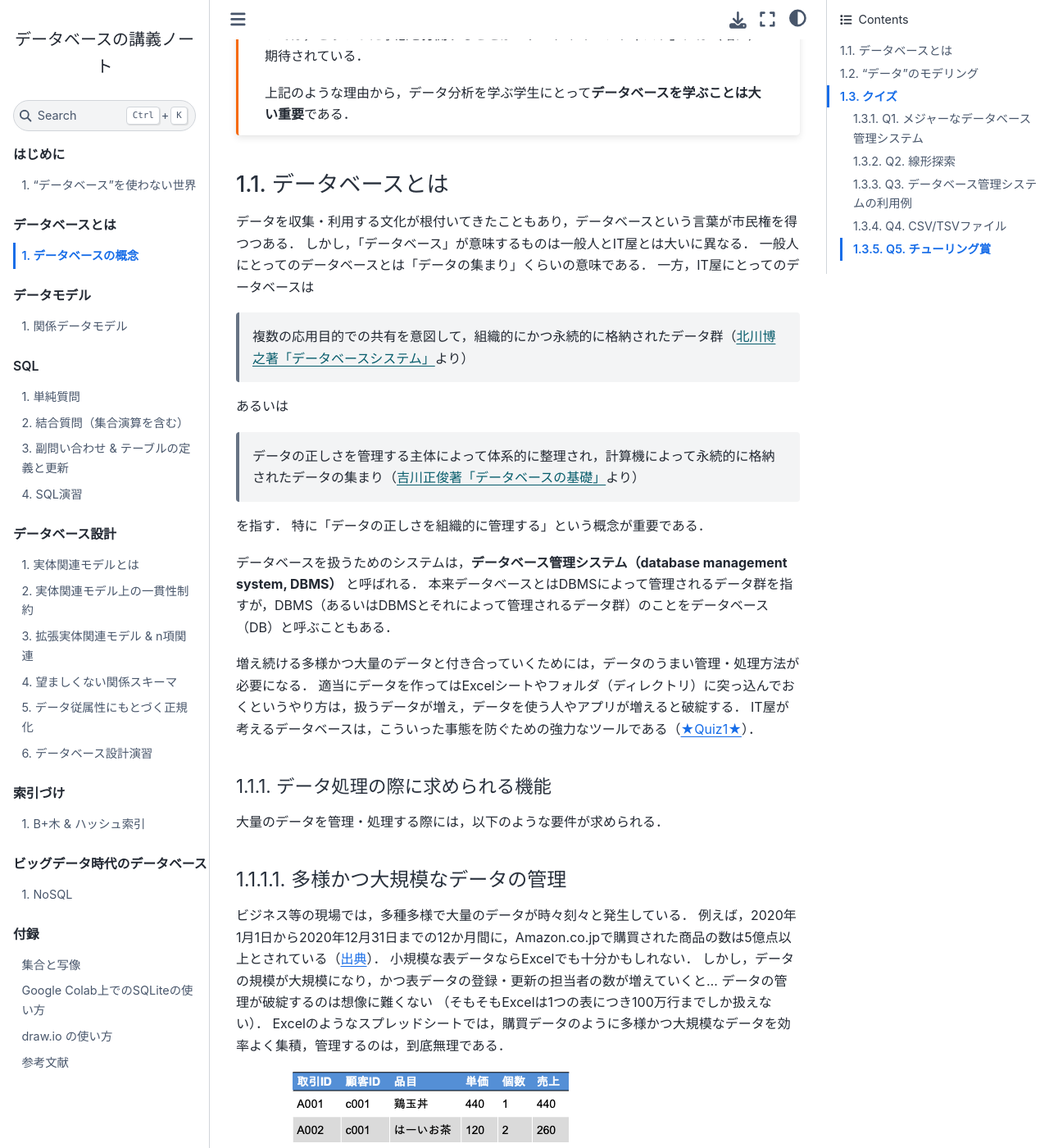
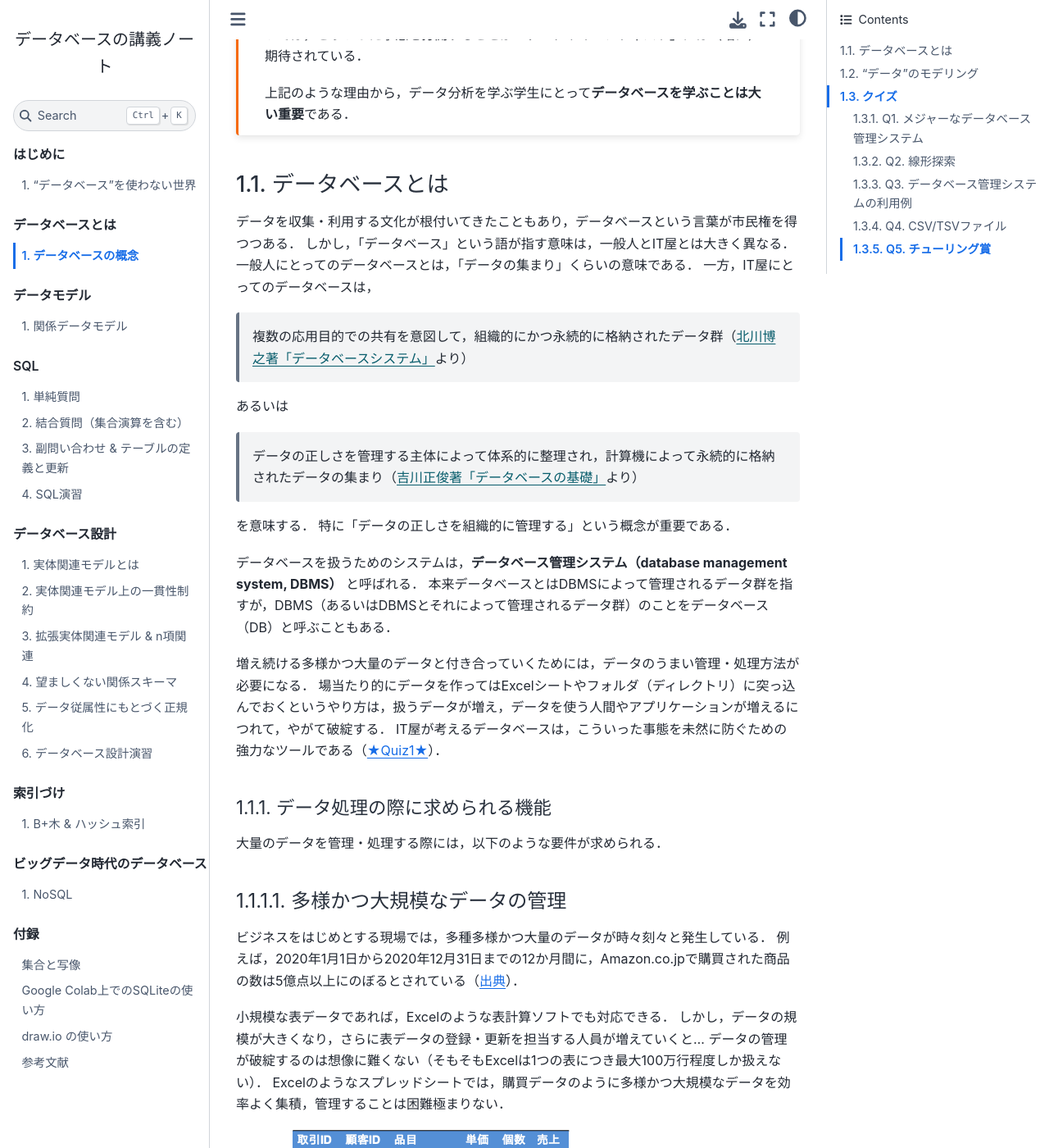
Before and after one commit to hontolab-courses/database-lecturenote, a Jupyter Book: the page built from content/concept-of-database/01.md, in a window 1280 px wide and 1400 px high, scrolled down 1113 px. Shown: the whole window at 82% size. Built offline with Jupyter Book 1.0.4 settings and Sphinx 7.4.7 and the Sphinx Book theme 1.1.4, drawn with Linux system fonts in a browser that asks for light colours; some of the changed text lies outside the part shown.

Commit message:
データベースの概念

````diff
--- a/content/concept-of-database/01.md
+++ b/content/concept-of-database/01.md
@@ -1,11 +1,11 @@
 # データベースの概念
-今日，データベースは様々な業務やアプリケーションに利用されている．
-例えば，[Amazon](https://www.amazon.co.jp/)や[楽天市場](https://www.rakuten.co.jp/)といったオンラインショッピングサイトにおいては，購買管理や在庫管理を行うためにデータベースが用いられている．
-[Instagram](https://www.instagram.com/)や[Tiktok](https://www.tiktok.com/)といった，多数のユーザがコンテンツを投稿するソーシャルメディアでもデータベースは欠かせない．
-個人用ブログのような比較的小規模なアプリケーションにおいても，記事データを管理するためにデータベースが用いられる（例: [WordPress](https://ja.wordpress.org/)）．
+今日，データベースは様々な業務やアプリケーションで利用されている．
+例えば，[Amazon](https://www.amazon.co.jp/)や[楽天市場](https://www.rakuten.co.jp/)といったオンラインショッピングサイトにおいては，購買履歴管理や在庫管理を行うためにデータベースが用いられている．
+[Instagram](https://www.instagram.com/)や[Tiktok](https://www.tiktok.com/)といった，多数のユーザがコンテンツを投稿するソーシャルメディアにおいてもデータベースは欠かせない．
+個人用ブログのような比較的小規模なウェブサイトでも，記事データを管理するためにデータベースが用いられている（例: [WordPress](https://ja.wordpress.org/)）．
 データを語る上で，データベースはなくてはならないものである．
 
-本章では，データベースの概念を説明した後，最も代表的なデータベースであり，かつ本講義の主要テーマである**関係データベース** の概要について説明する．
+本章では，データベースの概念を説明した後，最も代表的なデータベースであり，かつ本講義の主要テーマである**関係データベース** の概要について述べる．
 
 
 ```{warning}
@@ -39,9 +39,9 @@
 
 ## データベースとは
 データを収集・利用する文化が根付いてきたこともあり，データベースという言葉が市民権を得つつある．
-しかし，「データベース」が意味するものは一般人とIT屋とは大いに異なる．
-一般人にとってのデータベースとは「データの集まり」くらいの意味である．
-一方，IT屋にとってのデータベースは
+しかし，「データベース」という語が指す意味は，一般人とIT屋とは大きく異なる．
+一般人にとってのデータベースとは，「データの集まり」くらいの意味である．
+一方，IT屋にとってのデータベースは，
 
 > 複数の応用目的での共有を意図して，組織的にかつ永続的に格納されたデータ群（[北川博之著「データベースシステム」](https://www.ohmsha.co.jp/book/9784274225161/)より）
 
@@ -49,60 +49,62 @@
 
 > データの正しさを管理する主体によって体系的に整理され，計算機によって永続的に格納されたデータの集まり（[吉川正俊著「データベースの基礎」](https://www.ohmsha.co.jp/book/9784274223730/)より）
 
-を指す．
+を意味する．
 特に「データの正しさを組織的に管理する」という概念が重要である．
 
 データベースを扱うためのシステムは，**データベース管理システム（database management system, DBMS）** と呼ばれる．
 本来データベースとはDBMSによって管理されるデータ群を指すが，DBMS（あるいはDBMSとそれによって管理されるデータ群）のことをデータベース（DB）と呼ぶこともある．
 
 増え続ける多様かつ大量のデータと付き合っていくためには，データのうまい管理・処理方法が必要になる．
-適当にデータを作ってはExcelシートやフォルダ（ディレクトリ）に突っ込んでおくというやり方は，扱うデータが増え，データを使う人やアプリが増えると破綻する．
-IT屋が考えるデータベースは，こういった事態を防ぐための強力なツールである（[★Quiz1★](#Q2-1)）．
+場当たり的にデータを作ってはExcelシートやフォルダ（ディレクトリ）に突っ込んでおくというやり方は，扱うデータが増え，データを使う人間やアプリケーションが増えるにつれて，やがて破綻する．
+IT屋が考えるデータベースは，こういった事態を未然に防ぐための強力なツールである（[★Quiz1★](#Q2-1)）．
 
 
 ### データ処理の際に求められる機能
 大量のデータを管理・処理する際には，以下のような要件が求められる．
 
 #### 多様かつ大規模なデータの管理
-ビジネス等の現場では，多種多様で大量のデータが時々刻々と発生している．
-例えば，2020年1月1日から2020年12月31日までの12か月間に，Amazon.co.jpで購買された商品の数は5億点以上とされている（[出典](https://sell.amazon.co.jp/learn/what-is-ecommerce)）．
-小規模な表データならExcelでも十分かもしれない．
-しかし，データの規模が大規模になり，かつ表データの登録・更新の担当者の数が増えていくと… データの管理が破綻するのは想像に難くない
-（そもそもExcelは1つの表につき100万行までしか扱えない）．
-Excelのようなスプレッドシートでは，購買データのように多様かつ大規模なデータを効率よく集積，管理するのは，到底無理である．
+ビジネスをはじめとする現場では，多種多様かつ大量のデータが時々刻々と発生している．
+例えば，2020年1月1日から2020年12月31日までの12か月間に，Amazon.co.jpで購買された商品の数は5億点以上にのぼるとされている（[出典](https://sell.amazon.co.jp/learn/what-is-ecommerce)）．
+
+小規模な表データであれば，Excelのような表計算ソフトでも対応できる．
+しかし，データの規模が大きくなり，さらに表データの登録・更新を担当する人員が増えていくと…
+データの管理が破綻するのは想像に難くない（そもそもExcelは1つの表につき最大100万行程度しか扱えない）．
+Excelのようなスプレッドシートでは，購買データのように多様かつ大規模なデータを効率よく集積，管理することは困難極まりない．
 
 ![破綻するExcel](fig/2-1.png "破綻するExcel")
 
 
 #### データの正しさの保証
 管理するデータが大量かつ多様になってくると，データを正しく保つことが難しくなってくる．
-管理対象となるデータに誤りのあるデータが混入すると，大変なことになる．
-例えば，下の図のように購買データの中に
-- あり得ない売り上げ金額が入っている
-- 入力形式が異なる日付が入っている
-- 取扱商品リストにないはずの商品が購買履歴に入っている
+管理対象となるデータに誤りが混入すると，大変なことになる．
+例えば，下の図のように，購買データの中に
+- 現実にはあり得ない売り上げ金額が記録されている
+- 入力形式が異なる日付が混在している
+- 取扱商品リストにないはずの商品が購買履歴に含まれている
 
 といったことが起きると，オンラインショッピング事業においては一大事である．
-このようにデータ管理においては，格納されるデータの正しさ，データ間の矛盾のなさを保証する機能が求められる．
+それゆえ，データ管理においては，格納されるデータの正しさ，データ間の矛盾のなさを保証する機能が求められる．
 
 ![あり得ないデータ](fig/2-2.png "あり得ないデータ")
 
 
 #### 高速で効率的なデータ処理
 データが大量に格納できたとしても，対象となるデータを高速に処理できなければ使い物にならない．
-数百万件の書籍の情報を格納したシステムがあっても，ニーズを満たす書籍リストの検索結果を出力するのに何分もかかるシステムは使われない．
-ユーザが増えるほどシステムにかかる負荷は増える．
-例えば，Amazon.co.jpでは毎分平均900件以上の商品取引が行われている（[出典](https://amazon-press.jp/Top-Navi/RSS/Presse-release/amazon/jp/SMB/20211005_SMB-numbers/?initialSessionID=357-7144082-6478660&ld=NSGoogle&ldStackingCodes=NSGoogle)）．
-このように大量のデータのやりとりが発生するケースであっても，高速にデータ処理されることが望ましい（[★Quiz2★](#Q2-2)）．
+たとえ数百万件の書籍情報を格納しているシステムがあっても，ニーズを満たす書籍リストの検索結果を出力するのに数分待たされるようでは，そのようなシステムは使われない．
+
+ユーザが増えるに従って，システムにかかる負荷も増える．
+例えば，Amazon.co.jpでは毎分平均900件以上の商品取引が行われている（[出典](https://press.aboutamazon.com/jp/news/中小企業支援/2021/10/amazon-中小規模の販売事業者様の販売状況を発表)）．
+このように大量のデータのやりとりが発生するケースにおいても，高速にデータ処理されることが求められる（[★Quiz2★](#Q2-2)）．
 
 ![線形探索は大変](fig/2-3.png "線形探索は大変")
 
 
 #### 同時実行（並列処理）
-関連して，大勢の人が同時にデータを検索，追加，更新，削除しても，問題なく動作することも重要である．
-例えば，Xさん，Aさん，Bさんはとあるネット銀行の口座を利用しているとしよう．
-Xさんの預金額は100万円だとする．
+関連して，大勢の人が同時にデータを検索，追加，更新，削除しても，システムが問題なく動作することも重要である．
 
+例えば，Xさん，Aさん，Bさんがとあるネット銀行の口座を利用しているとしよう．
+Xさんの口座残高は100万円であるとする．
 振り込みがあった際，振込先口座の残高の計算は
 
 > 残高 = 振り込み時の「振込先口座」の残高 + 振込額
@@ -111,32 +113,33 @@
 
 > 残高 = 振り込み時の「振込元口座」の残高 - 振込額
 
-となる．当たり前の計算であるが，次のような状況を考えてみよう．
+となる．これは至極当然の処理であるが，次のような状況を考えてみよう．
 
-ある日，AさんとBさんがXさんの口座に「**まったく同時**」に10万円送金したとする．
+ある日，AさんとBさんがXさんの口座に一秒の狂いもなく，**まったく同時**に10万円送金したとする．
 この際，先の計算式をそのまま適用すると，以下の図のような処理になる．
 
 ![排他制御ができていない](fig/2-4.png "排他制御ができていない")
 
-2名の振り込み後のXさんの口座の残高は110万円．こんなことが起きたら大変である．
-上の処理のまずかった点は，たとえ振り込み処理がまったく同時に行われたとしても，Aさんの振り込み処理を待ってからBさんの処理を行うべきだったという点である．
+AさんとBさんが振込みを行った後，Xさんの口座の残高は110万円になりました -- こんなことが起きたら大変である．
+この例における問題点は，たとえ振込み処理が同時に発生したとしても，Aさんの振り込み処理を待ってからBさんの処理を行うべきであったという点である．
 
-このように，データ処理の内容によっては，別の処理が完了したことを保証した後に処理をすすめなければ大惨事になる．
-もし処理の途中で何らかのエラーが起きた場合は，すべての処理をキャンセルして最初の状態に戻すことが求められる．
-同時にアクセスがあった場合でも，データを矛盾なく処理できることは重要である．
+このように，データ処理の内容によっては，別の処理が完了したことを保証してから次の処理を行う必要がある．
+さらに，処理の途中で何らかのエラーが起きた場合は，すべての処理をキャンセルして最初の状態に戻すことが求められる．
+同時にアクセスがあった場合でも，データを矛盾なく処理できることが重要である．
 
 
 #### アクセス権限のコントロール
-データによっては，誰でも閲覧してよいものもあれば，特定の立場のユーザしかアクセスできないようにすべきデータもある．
-多種多様なデータのやりとりが発生するケースでは，ユーザの種別ごとにデータの閲覧，作成，更新，削除といったアクセス権限を管理する機能が必要となる．
+データによっては，誰でも自由に閲覧してよいものもあれば，特定の立場のユーザしかアクセスできないようにすべきものも存在する．
+多種多様なデータのやりとりが発生する環境においては，ユーザの属性ごとにデータの閲覧，作成，更新，削除といったアクセス権限を制御する機能が必要となる．
 
 
 ### データベースを用いるメリット
-一人で扱えるほどデータが小規模であれば，Excelなどのソフトウェアでデータ管理しても問題ない．
-しかし，扱うデータが多様かつ大規模になると，データ処理の質が変わるため，データの管理・処理方法を変える必要がある．
+一人で扱えるほどデータの規模が小さければ，Excelなどの表計算用のソフトウェアでデータ管理しても問題はない．
+しかし，扱うデータが多様かつ大規模になると，要求されるデータ処理の質が変わる．
+そのため，データの管理方法や処理方法を見直す必要がある．
 
-本稿で学ぶデータベースを用いれば，**データを一元管理**が可能になり，データ管理・データ利活用における様々な恩恵を受けられる．
-具体的には，データベースが備える以下のような性質あるいは関連技術を用いることで，前節で述べた「データ処理に求められる要件」をクリアすることができる（[★Quiz3★](#Q2-3)，[★Quiz4★](#Q2-4)）．
+本稿で学ぶデータベースを用いれば，**データの一元管理**が可能となり，データ管理・データ利活用における様々な恩恵を受けられる．
+具体的には，データベースが備える以下のような特性あるいは関連技術を用いることで，前節で述べた「データ処理に求められる要件」をクリアすることができる（[★Quiz3★](#Q2-3)，[★Quiz4★](#Q2-4)）．
 
 - 大規模なデータの管理：「**物理的データ格納方式**」の工夫によって対応
 - データの正しさの保証：「**一貫性制約**」によって対応
@@ -183,33 +186,32 @@
 ### モデリングとは？
 科学やビジネスの世界では，モデルあるいはモデリングという用語がしばしば登場する．
 ビジネスプロセスモデル，物理モデル，統計モデルなど，世の中には様々なモデルが存在する．
-モデルとは，複雑な仕組みや現象，状態などを表現・分析・操作しやすくするために，それらから興味のあるところ以外をそぎ落とし抽象化したものである．
+モデルとは，複雑な仕組みや現象，状態などを表現・分析・操作しやすくするために，本質的でない要素を取り除き，関心のある側面のみを抽出し抽象化したものである．
 **モデリング**とはモデル化，つまりモデルを作る行為である．
 
 
 ### データモデリング
-データベースで何らかのデータを扱う際には，データをモデリングする．
-世の中に存在するデータは多種多様であり，データを統一的に整理し，計算機で処理しやすい形に抽象化（モデリング）する必要がある．
-**データモデリング**とは，データベース化すべき情報を取捨選択し，対象データとその操作に関する枠組み（**データモデル; data model**）を設計する行為である．
-対象とする事象やアプリケーションに応じて適切なデータモデルを設計できれば，データモデルに従って実データを格納，操作していくことになる．
+データベースで何らかのデータを扱う場合，まずデータをモデリングする．
+世の中に存在するデータは多種多様であり，データを統一的に整理し，計算機で処理しやすい形に抽象化，すなわちモデリングする必要がある．
 
-一般に，データモデルは以下の要素をもつ：
+**データモデリング**とは，データベース化すべき情報を取捨選択し，対象とするデータとその操作に関する枠組み（**データモデル; data model**）を設計する行為である．
+対象とする事象やアプリケーションに応じて適切なデータモデルを設計することで，データモデルに従って実データを格納し，操作することが可能となる．
+
+一般に，データモデルは以下の3つの要素を含む：
 - データの構造
 - データの制約条件
 - データの操作
 
 
-本講義の主要テーマである**関係データベース**は，**関係データモデル（relational data model）** [^関係モデル]にもとづいて設計されたデータベースである．
-関係データモデルの詳細については，[次講](../relational-data-model/01.md)で述べる．
+本講義の主要テーマである**関係データベース（relational database）**は，**関係データモデル（relational data model）** [^関係モデル]に基づき設計されたデータベースである．
+関係データモデルの詳細については，[次講](../relational-data-model/01.md)で説明する．
 
-データベース管理システムで扱われるデータモデルとしては，関係データモデル以外にも
+データベース管理システムで扱われるデータモデルとしては，関係データモデルのほかにも以下のようなものがある：
 - ネットワークモデル
 - 階層型データモデル
 - オブジェクト指向モデル
 - キー・バリュー（key-value）モデル
 - グラフデータモデル
-
-などがある．
 
 [^関係モデル]: 関係モデル（relational model）と呼ぶこともある
 
@@ -217,30 +219,34 @@
 ### 関係データモデル（導入）
 関係データモデルは，最も代表的なデータモデルである．
 [1970年](https://www.seas.upenn.edu/~zives/03f/cis550/codd.pdf)に[Edgar F. Codd](https://ja.wikipedia.org/wiki/%E3%82%A8%E3%83%89%E3%82%AC%E3%83%BC%E3%83%BBF%E3%83%BB%E3%82%B3%E3%83%83%E3%83%89)により提案されたもので，単純ながらその背後には強力な数学的基盤をもつ（[★Quiz5★](#Q2-5)）．
-関係データモデルでは，あらゆるのデータを**表**としてモデル化する．
+関係データモデルでは，あらゆるデータを**表（table）**としてモデル化する．
 
 
-以下の図は，関係データモデルを用いて作られた，授業の履修状況・成績を管理する関係データベースの例である．
-この関係データベースには以下の3つの表[^テーブル]が存在する．
+以下の図は，関係データモデルを用いて構築された，授業の履修状況・成績を管理する関係データベースの例である．
+この関係データベースには，以下の3つの表[^テーブル]が存在する．
 - 学生テーブル：学籍番号，氏名，入学年度，所属といった学生に関する情報を格納
-- 科目テーブル：科目IDや科目名，開講年度といった科目に関する情報を格納
-- 履修テーブル：どの学生が何の科目を履修し，どんな成績だったかの情報を格納
+- 科目テーブル：科目ID，科目名，開講年度といった科目に関する情報を格納
+- 履修テーブル：どの学生が何の科目を履修し，どのような成績であったかに関する情報を格納
 
 ![関係データベースの例](fig/2-6.png "関係データベースの例")
 
-この例だけ見ると「なんだ，関係データモデルとはただの表か」と思われたかもしれないが，**ただの表ではない**．
-関係データモデルで表現された（表）データは，あらかじめ定義された「データの構造」「データの制約」「データの操作」の規則に従ってデータが作られ，関係データベース内に格納される．
-例えば，規則として以下のようなものが考えられる：
+この例だけ見ると「なんだ，関係データモデルとは単なる表なのか」と思われたかもしれないが，**ただの表ではない**．
+関係データモデルに基づいて表現された（表）データは，あらかじめ定義された「データの構造」「データの制約」「データの操作」に関する規則に従ってデータが作られ，関係データベース内に格納される．
+例えば，以下のような規則が考えられる：
 - 学生テーブルは「学生ID」「姓」「名」「入学年度」「所属」という見出しをもつ
-- 履修テーブルには，科目名，学生の氏名を格納しない
+- 履修テーブルには，科目名や学生の氏名を格納しない
 - 履修テーブルの成績には「優」「良」「可」「不可」のいずれかしか登録できない
-- 履修テーブルに現れる科目IDおよび学生IDは，必ず学生テーブル，科目テーブルに存在する
-- 学生テーブル，科目テーブルの各テーブルには同じ科目IDは存在しない
+- 履修テーブルに現れる科目IDおよび学生IDは，必ず学生テーブルと科目テーブルに存在する
+- 学生テーブル，科目テーブルの各テーブルにおいて，同じ科目IDは存在しない
 
-このような規則に従って，授業の履修状況や成績を管理するためのデータが複数のテーブルに分割され格納される．
+このような規則に従い，授業の履修状況や成績を管理するための情報が，複数のテーブルに分割され格納される．
 
+次講以降では，
+- このような規則，すなわち関係データモデルをどう設計するのか
+- 一見ただの表にしか見えない関係データモデルが，どのように数学的に定式化されているか
+- 関係データモデルを用いると，なぜ大規模データの管理が効率的になるのか
 
-次講以降では，このような規則（すなわち関係データモデル）をどう設計するのか，ただの表にしか見えない関係データモデルがどのように数学的に定式化されているか，関係データモデルを用いるとなぜ大規模データの管理が効率的になるか，などについて詳しく述べていく．
+などについて詳しく述べていく．
 
 [^テーブル]: テーブルと呼ぶこともある
 
@@ -259,7 +265,7 @@
 (Q2-2)=
 ### Q2. 線形探索
 100万件ある商品リストの中に特定の商品が含まれているかを確認したい．
-商品リストの先頭から末尾まで順に商品名を確認するとき，平均で何回（何件）の確認で商品の有無を確認できるか？
+商品リストの先頭から末尾まで順に商品名を確認していくと，平均で何回（何件）の確認で商品の有無を確認できるか？
 
 
 (Q2-3)=
@@ -270,7 +276,7 @@
 (Q2-4)=
 ### Q4. CSV/TSVファイル
 CSVファイルおよびTSVファイルとは何かを調べよ．
-また，（データベースと比較して）CSV/TSVファイルに存在する欠点を挙げよ．
+また，（データベース管理システムでデータを管理する場合と比較して）CSV/TSVファイルに存在する欠点を挙げよ．
 
 
 (Q2-5)=
````
